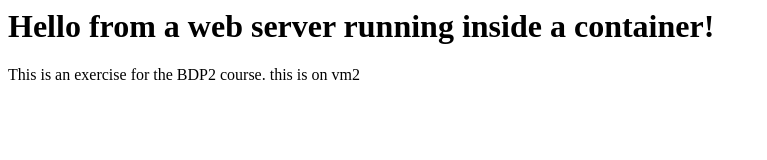
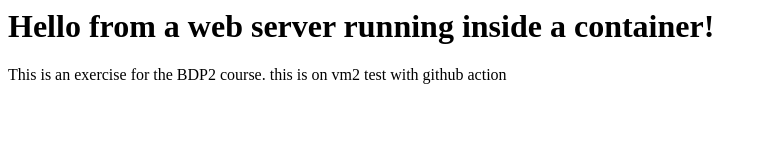
Before and after one commit to behrouzm/bdp2-test, a plain HTML site: page index.html in a window 1280 px wide. Shown: the whole page, without its empty margins (0-767 px from the left). Drawn offline with Linux system fonts and the light colour scheme.

Commit message:
ckeck the git action

```diff
--- a/index.html
+++ b/index.html
@@ -1,3 +1,4 @@
 <h1>Hello from a web server running inside a container!</h1>
 This is an exercise for the BDP2 course.
 this is on vm2
+test with github action
```
